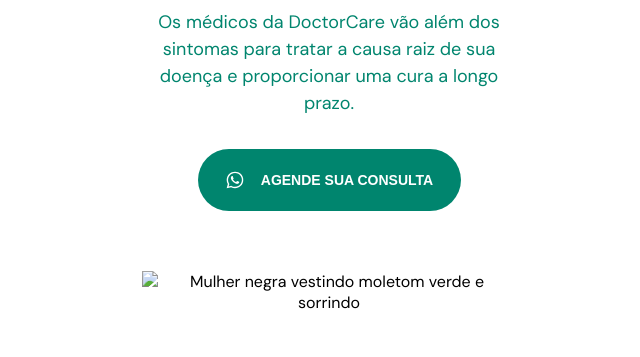
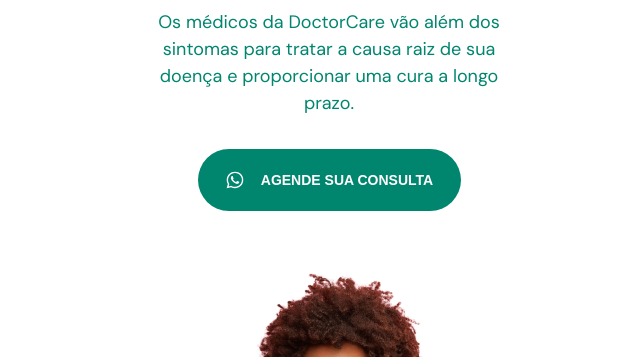
Before and after one commit to FelipeRomero-Dev/FrontDoctorCare, a plain HTML site: page index.html in a window 1280 px wide. Shown: the part 223-580 px from the top of the page, without its empty margins (311-951 px from the left). Drawn offline with Linux system fonts and the light colour scheme.

Commit message:
diretorio img

```diff
--- a/index.html
+++ b/index.html
@@ -40,7 +40,7 @@
       </button>
 
       <img
-        src="/NLW/assets/foto.png"
+        src="./assets/foto.png"
         alt="Mulher negra vestindo moletom verde e sorrindo"
       />
       <div>
```
